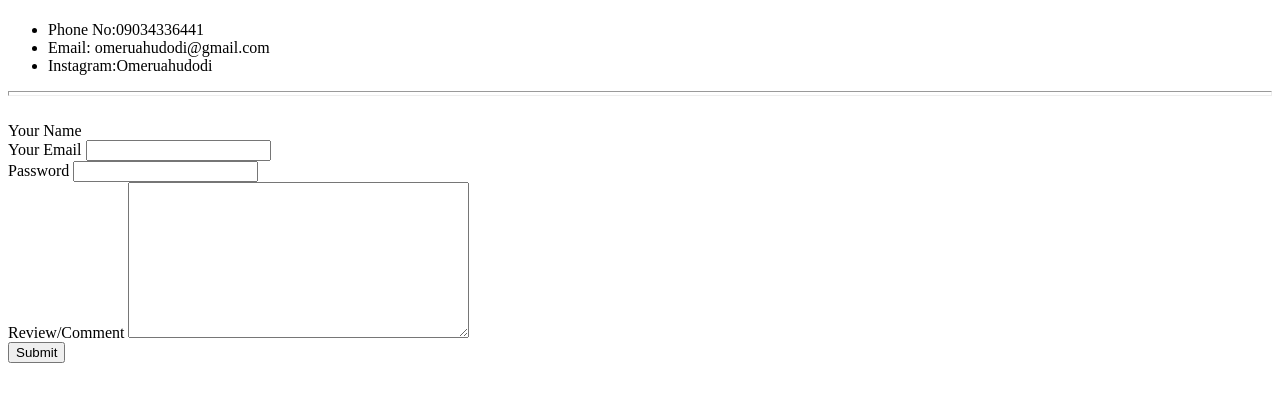
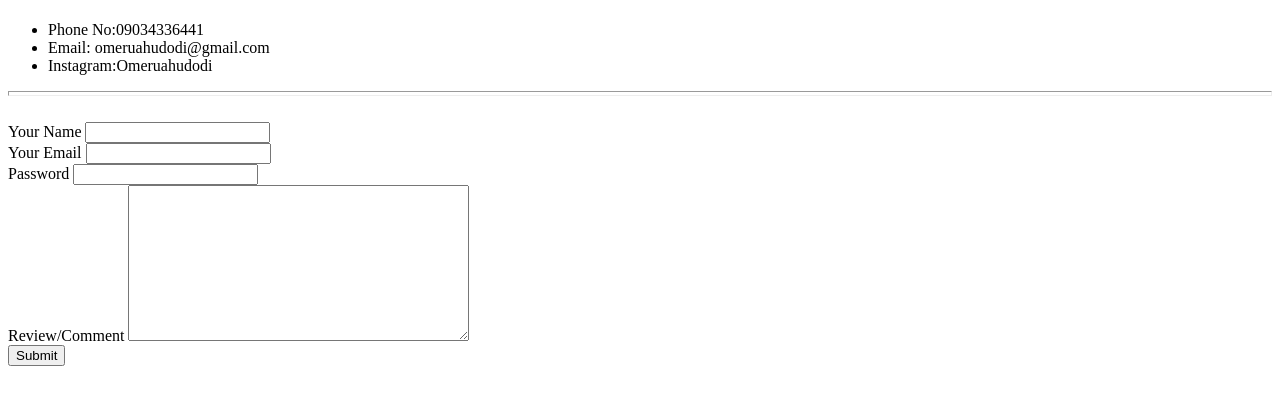
Before and after one commit to dodiomeruah/dodo, a plain HTML site: page contact me.html in a window 1280 px wide. Shown: the part 59-464 px from the top of the page. Drawn offline with Linux system fonts and the light colour scheme.

Commit message:
Update contact me.html

```diff
--- a/contact me.html
+++ b/contact me.html
@@ -17,7 +17,7 @@
   <br>
   <form class="" action="mailto:omeruahudodi@gmail.com" method="post" enctype="text/plain">
     <label>Your Name</label>
-    <e="text" name="" value=""><br>
+    <input type="text" name="" value=""><br>
     <label for="">Your Email</label>
     <input type="email" name="" value=""><br>
     <label for="">Password</label>
```
